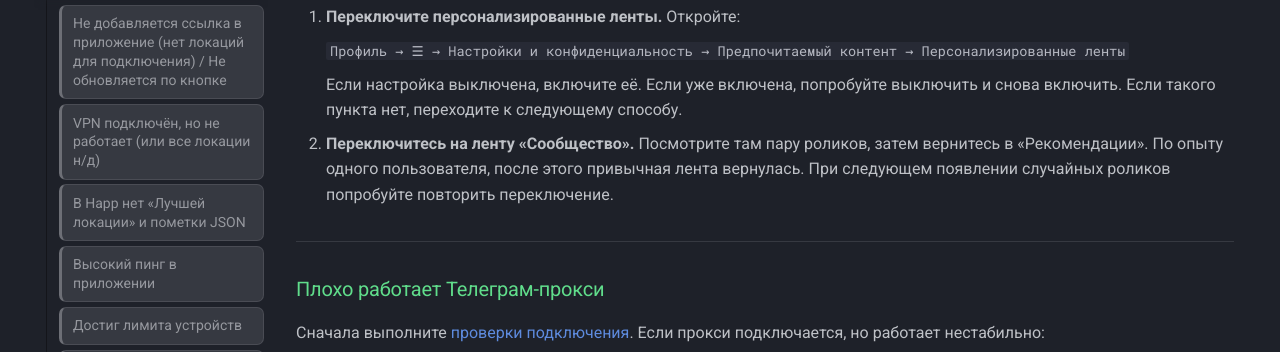
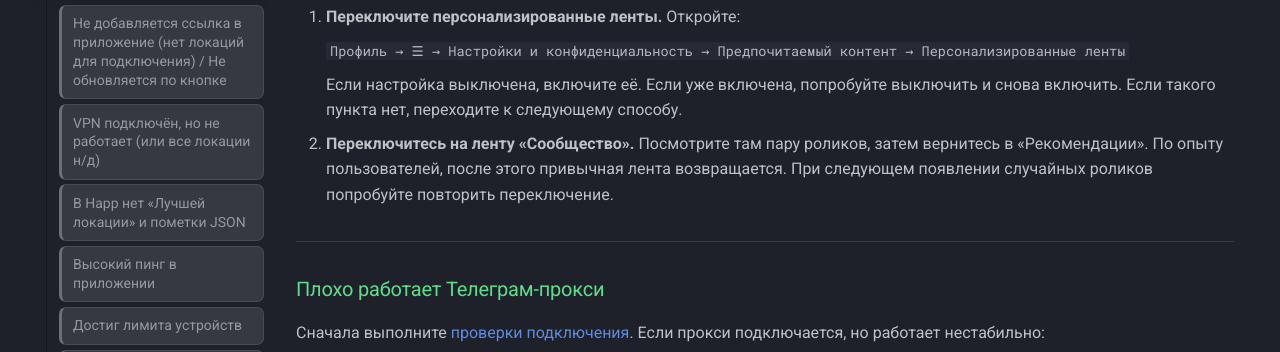
Before and after one commit to CanvasProxy/wiki, an MkDocs documentation site: the page built from docs/troubleshooting.md, in a window 1280 px wide and 900 px high, scrolled down 5057 px. Shown: the part 126-478 px from the top of the window. Built offline with MkDocs 1.6.1 and Material for MkDocs 9.7.7, drawn with Linux system fonts in a browser that asks for light colours.

Commit message:
Adjust TikTok feed recovery wording

```diff
--- a/docs/troubleshooting.md
+++ b/docs/troubleshooting.md
@@ -290,7 +290,7 @@ VPN-локацию «Белые списки»: для неё нужны акт
     Если такого пункта нет, переходите к следующему способу.
 
 2. **Переключитесь на ленту «Сообщество».** Посмотрите там пару роликов, затем вернитесь в «Рекомендации».
-   По опыту одного пользователя, после этого привычная лента вернулась. При следующем появлении случайных роликов
+   По опыту пользователей, после этого привычная лента возвращается. При следующем появлении случайных роликов
    попробуйте повторить переключение.
 
 ---
```
